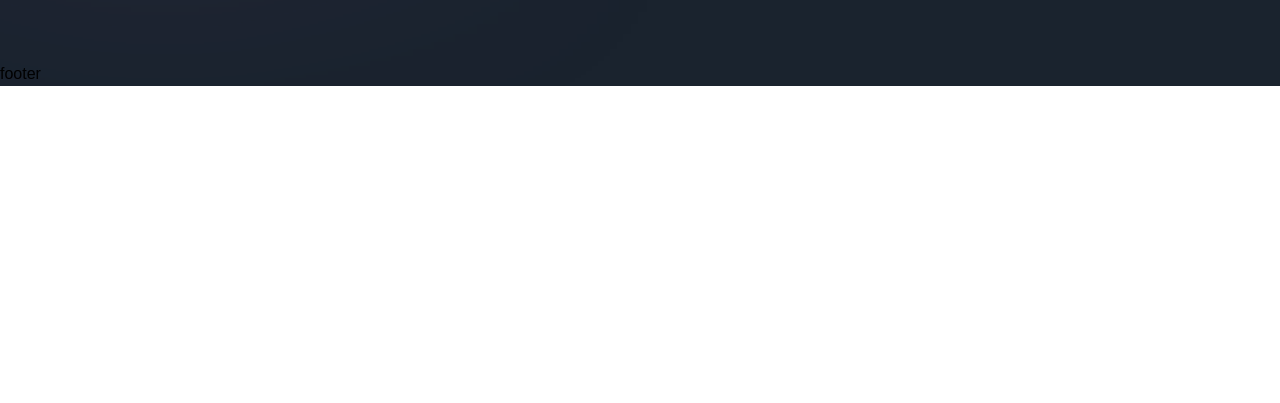
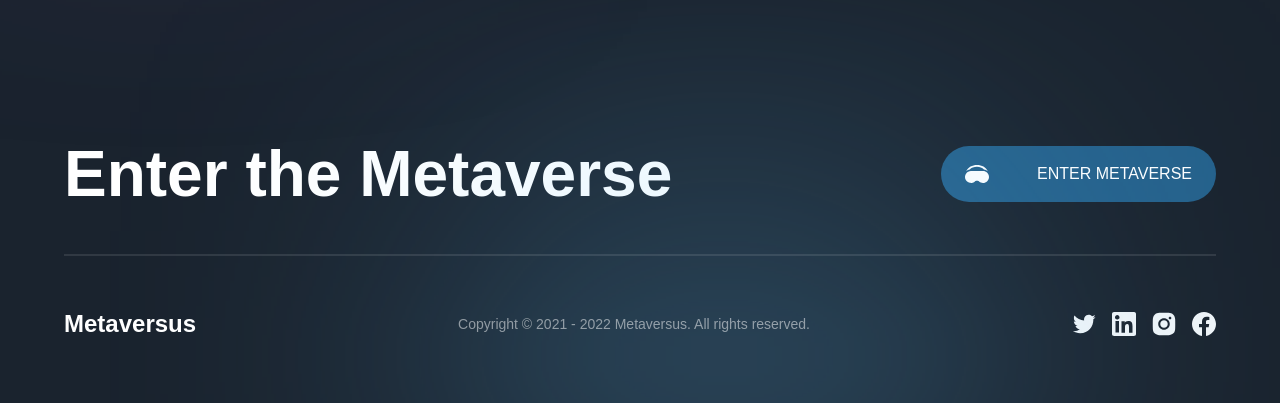
Before and after one commit to Daniel-Araya-Abera/metaversus, a Next.js app: page / in a window 1280 px wide. Shown: the part 7082-7485 px from the top of the page. Before the commit the page ends 7168 px from the top, so only its background shows below. Built offline with nearby package versions, Linux system fonts and the light colour scheme; a web font is replaced by a local one.

Commit message:
add footer section

```diff
--- a/components/Footer.jsx
+++ b/components/Footer.jsx
@@ -1,9 +1,62 @@
-'use client';
+"use client";
+
+import { motion } from "framer-motion";
+import { socials } from "../constants";
+
+import styles from "../styles";
+import { footerVariants } from "../utils/motion";
 
 const Footer = () => (
-  <footer>
-    footer
-  </footer>
+  <motion.footer
+    variants={footerVariants}
+    initial="hidden"
+    whileInView="show"
+    className={`${styles.paddings} py-8 relative
+  `}
+  >
+    <div className="footer-gradient" />
+    <div className={`${styles.innerWidth} mx-auto flex flex-col gap-8`}>
+      <div className="flex items-center justify-between flex-wrap gap-5">
+        <h4 className="font-bold md:text-[64px] text-[44px] text-white">
+          Enter the Metaverse
+        </h4>
+        <button
+          type="button"
+          className="flex items-center h-fit py-4 px-6 bg-[#25618b] rounded-[32px] gap-12
+        "
+        >
+          <img
+            src="/headset.svg"
+            alt="headset"
+            className="w-[24px] h-[24px] object-contain"
+          />
+          <span className="font-normal text-[16px] text-white">
+            ENTER METAVERSE
+          </span>
+        </button>
+      </div>
+      <div className="flex flex-col">
+        <div className="mb-[50px] h-[2px] bg-white opacity-10" />
+
+        <div className="flex items-center justify-between flex-wrap gap-4">
+          <h4 className="font-extrabold text-[24px] text-white">Metaversus</h4>
+          <p className="font-normal text-[14px] text-white opacity-50">
+            Copyright © 2021 - 2022 Metaversus. All rights reserved.
+          </p>
+          <div className="flex gap-4">
+            {socials.map((social) => (
+              <img
+                key={social.name}
+                src={social.url}
+                alt={social.name}
+                className="w-[24px] h-[24px] object-contain cursor-pointer"
+              />
+            ))}
+          </div>
+        </div>
+      </div>
+    </div>
+  </motion.footer>
 );
 
 export default Footer;
```
